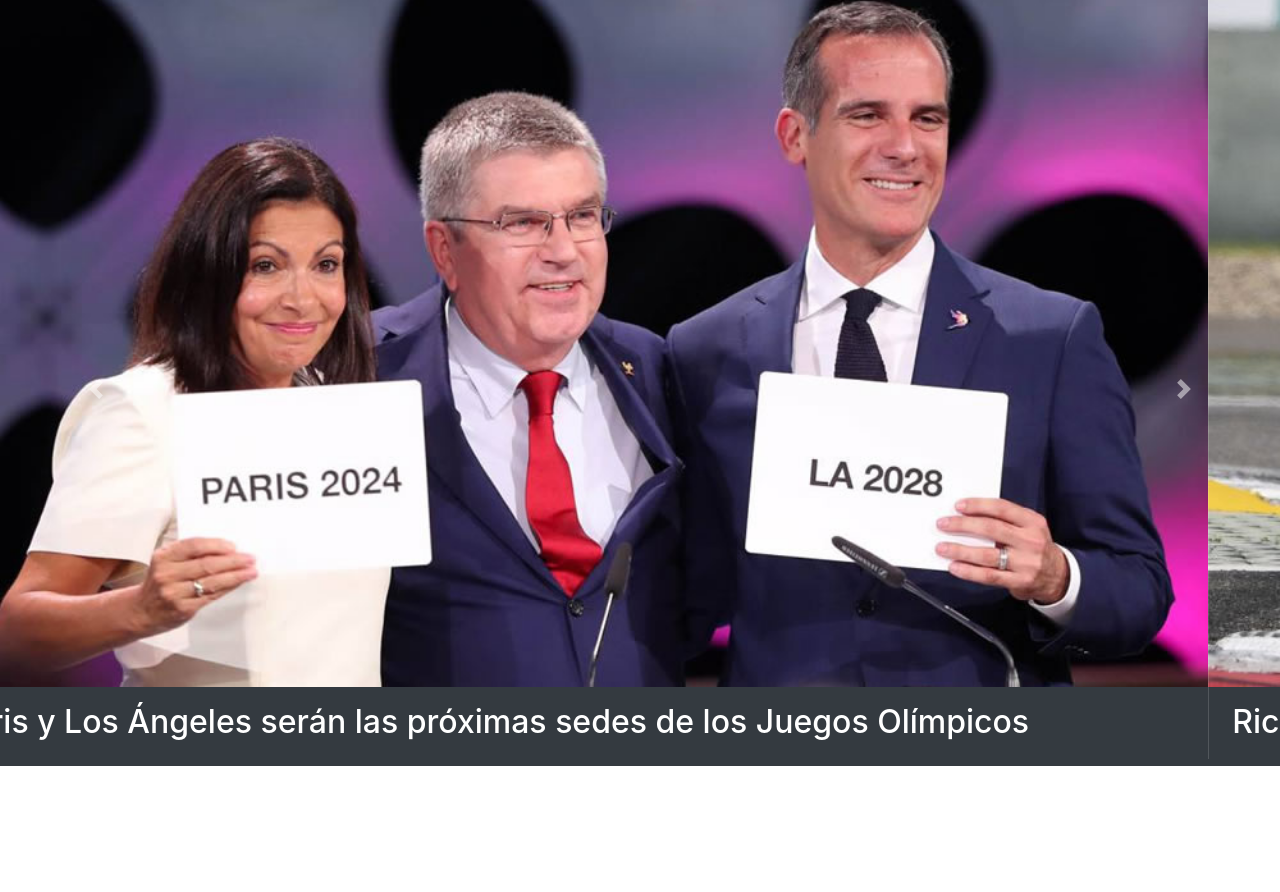
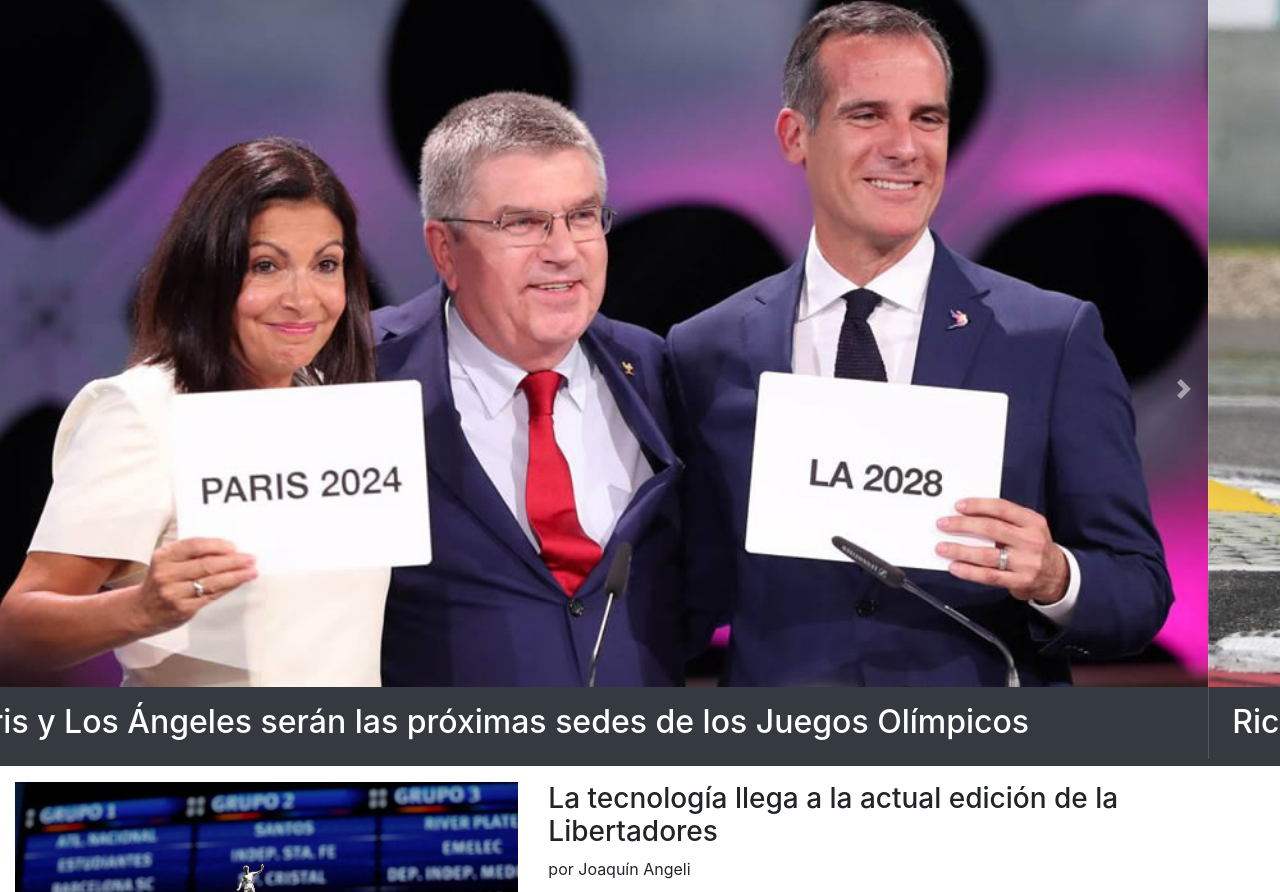
Before and after one commit to Aluhe/PWFE-M1-09, a plain HTML site: page index.html in a window 1280 px wide. Shown: the part 60-952 px from the top of the page. Before the commit the page ends 842 px from the top, so only its background shows below. Drawn offline with nearby package versions, Linux system fonts and the light colour scheme.

Commit message:
Usando datos para crear NOticias

```diff
--- a/index.html
+++ b/index.html
@@ -80,7 +80,7 @@
         <a class="carousel-control-prev" href="#noticias-destacadas" role="button" data-slide="prev">
           <span class="carousel-control-prev-icon" aria-hidden="true"></span>
           <span class="sr-only">Previous</span>
-        </a>
+-        </a>
         <a class="carousel-control-next" href="#noticias-destacadas" role="button" data-slide="next">
           <span class="carousel-control-next-icon" aria-hidden="true"></span>
           <span class="sr-only">Next</span>
@@ -151,15 +151,23 @@
       ajax.onload = function(){ //<--- Funciones Anonimas
         if ( ajax.status == 200 ) { //<--- Respuesta Exitosa!
 
-          console.log("Antes del parseo")
-          console.log( ajax.response )
+          //console.log("Antes del parseo")
+          //console.log( ajax.response )
 
-          console.log("Despues del parseo")
-          console.log( JSON.parse(ajax.response) )
+          //console.log("Despues del parseo")
+          //console.log( JSON.parse(ajax.response) )
+
+          let noticias = JSON.parse(ajax.response) //<-- Conversion de JSON a Object
+
+          noticias.forEach(function(noticia){
+            //Aca pase algo... magico
+            crearNoticia(noticia.titulo, noticia.autor,  noticia.detalle, noticia.imagen)
+          })
+
         }
       }
       //ajax.onerror = ???
-      //ajax.send()
+      ajax.send()
 
 
       /*
```
